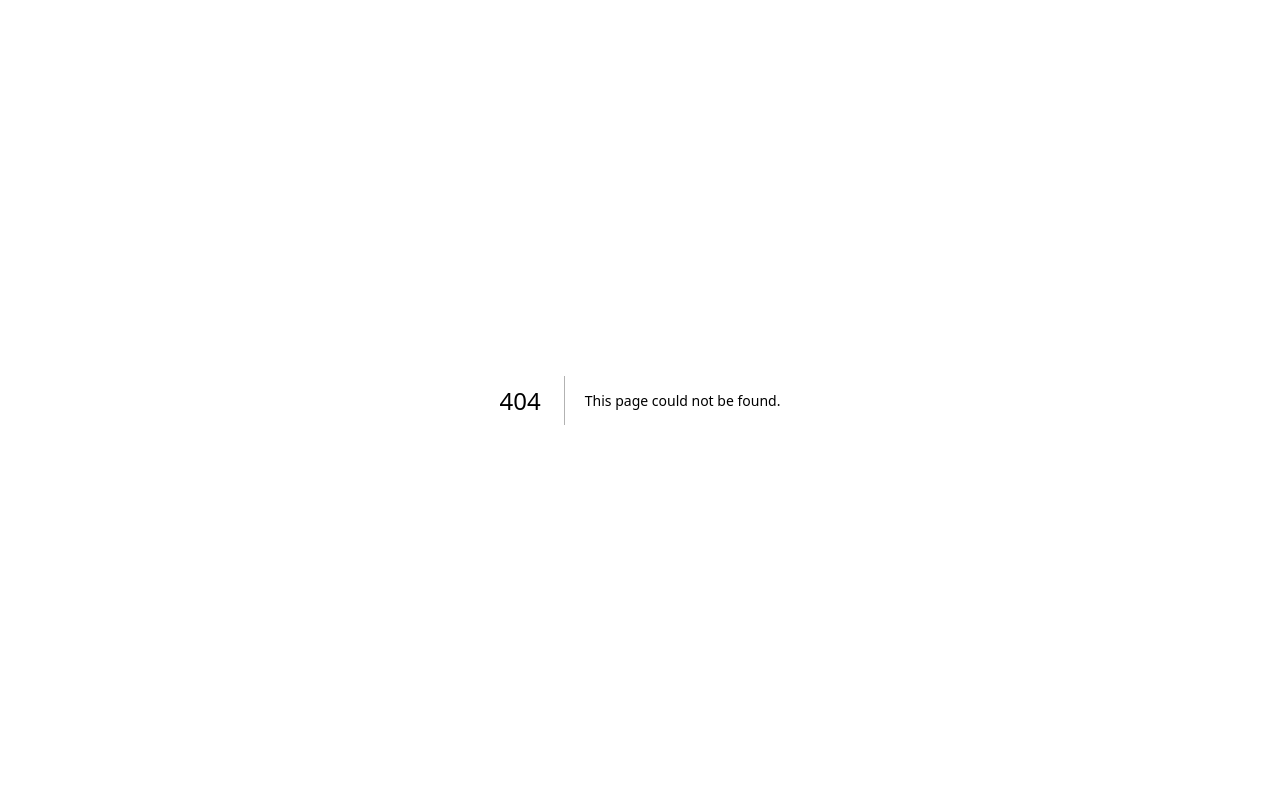
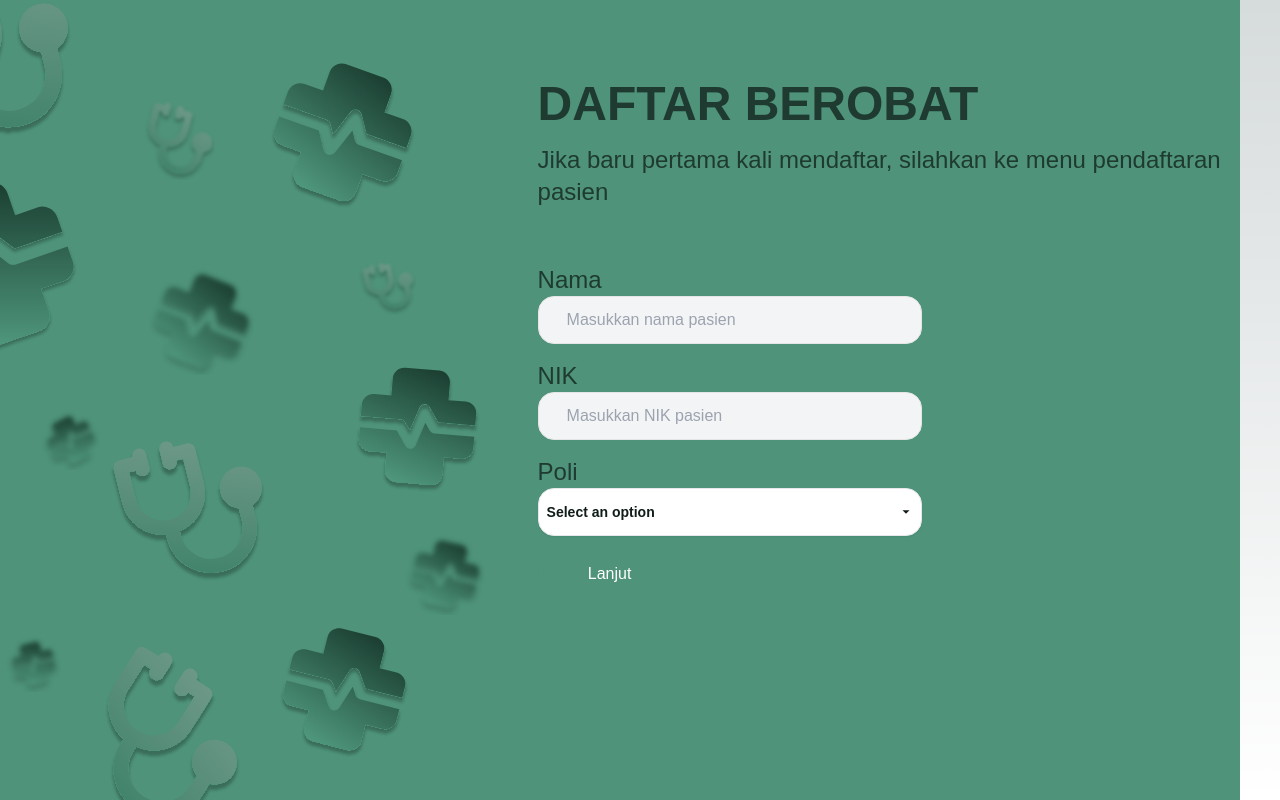
Before and after one commit to eunicesarah/seno-medika-clinic-adm-fe, a Next.js app: page /tambah-antrian in a window 1280 px wide. Before the commit this address had no page. Built offline with nearby package versions, Linux system fonts and the light colour scheme.

Commit message:
feat(Front Office): Tambah Antrean

```diff
--- /dev/null
+++ b/src/app/components/dropdown.tsx
@@ -0,0 +1,57 @@
+'use client';
+
+import React, { useState } from 'react';
+import classNames from 'classnames';
+import { IoMdArrowDropdown } from "react-icons/io";
+
+const Dropdown = ({ options, onSelect }:any) => {
+  const [isOpen, setIsOpen] = useState(false);
+  const [selectedOption, setSelectedOption] = useState(null);
+
+  const handleOptionClick = (option:any) => {
+    setSelectedOption(option);
+    onSelect(option);
+    setIsOpen(false);
+  };
+
+  const dropdownClasses = classNames(
+    'origin-top-right right-0 w-full rounded-md shadow-lg bg-white ring-1 ring-black ring-opacity-5',
+    {
+      'max-h-60 overflow-y-auto': options.length > 10,
+    }
+  );
+
+  return (
+    <div className="relative inline-block text-left w-96">
+      <button
+        type="button"
+        className="inline-flex justify-between items-center w-full p-2 border rounded-2xl shadow-sm text-sm  bg-white text-shade8 font-Poppins font-semibold hover:text-tint7 hover:bg-shade4 h-12"
+        onClick={() => setIsOpen(!isOpen)}
+      >
+        {selectedOption ? selectedOption.label : 'Select an option'}
+        <IoMdArrowDropdown />
+      </button>
+
+      {isOpen && (
+        <div className={dropdownClasses} style={{ zIndex: 1000 }}>
+          <div className="py-1 w-full">
+            {options.map((option:any) => (
+              <button
+                key={option.value}
+                className={classNames(
+                  'flex flex-col w-full px-4 py-2 text-sm text-gray-700 hover:bg-gray-100 hover:text-gray-900',
+                  { 'bg-gray-100': option === selectedOption }
+                )}
+                onClick={() => handleOptionClick(option)}
+              >
+                {option.label}
+              </button>
+            ))}
+          </div>
+        </div>
+      )}
+    </div>
+  );
+};
+
+export default Dropdown;
--- /dev/null
+++ b/src/app/tambah-antrian/layout.tsx
@@ -0,0 +1,21 @@
+import type { Metadata } from "next";
+import { Inter } from "next/font/google";
+import "../globals.css";
+
+const inter = Inter({ subsets: ["latin"] });
+
+export const metadata: Metadata = {
+  title: "Tambah Antrian - Seno Medika Clinic",
+};
+
+export default function RootLayout({
+  children,
+}: Readonly<{
+  children: React.ReactNode;
+}>) {
+  return (
+    <html lang="en">
+      <body className={inter.className}>{children}</body>
+    </html>
+  );
+}
--- /dev/null
+++ b/src/app/tambah-antrian/page.tsx
@@ -0,0 +1,52 @@
+"use client";
+
+import Image from 'next/image';
+import Background from '../../../public/pattern.svg';
+import Dropdown from '../components/dropdown';
+import { useState } from 'react';
+export default function TambahAntrian() {
+    const options = [
+        { label: 'Poli Umum', value: 'umum' },
+        { label: 'Poli Gigi', value: 'gigi' },
+        { label: 'Bidan', value: 'bidan' },
+    ]
+    const [selectedOption, setSelectedOption] = useState(null);
+    const handleOptionClick = (option:any) => {
+        setSelectedOption(option);
+    };
+
+
+    return (
+        <div className='flex flex-row mr-10 bg-primary1'>
+            <Image
+                src={Background}
+                alt="Background"
+                className=" h-screen"
+            />
+            <div className=' text-shade6 font-poppins w-auto'>
+                <p className=' text-5xl font-extrabold mt-20 mb-4'>DAFTAR BEROBAT</p>
+                <p className=' text-2xl font-medium'>Jika baru pertama kali mendaftar, silahkan ke menu pendaftaran pasien</p>
+                <div className=' mt-14'>
+                    <div>
+                        <p className=' text-2xl '>Nama</p>
+                        <input className="w-96 h-12 px-7 py-3.5 left-0 top-9 bg-gray-100 rounded-2xl border border-neutral-200 justify-start items-center gap-2.5 inline-flex text-shade7" placeholder="Masukkan nama pasien"/>
+                    </div>
+                    <div>
+                        <p className=' text-2xl mt-4 '>NIK</p>
+                        <input className="w-96 h-12 px-7 py-3.5 left-0 top-9 bg-gray-100 rounded-2xl border border-neutral-200 justify-start items-center gap-2.5 inline-flex text-shade7" placeholder="Masukkan NIK pasien"/>
+                    </div>
+                    <div>
+                        <p className=' text-2xl mt-4'>Poli</p>
+                        <Dropdown
+                        options={options}
+                        onSelect={handleOptionClick}
+                        />
+                    </div>
+                    <button className=' bg-primary1 h-11 w-36 rounded-3xl text-white font-poppins mt-4'>
+                        Lanjut
+                    </button>
+                </div>
+            </div>
+        </div>
+    );
+}
```
Also changed, not shown: public/pattern.svg (added).
